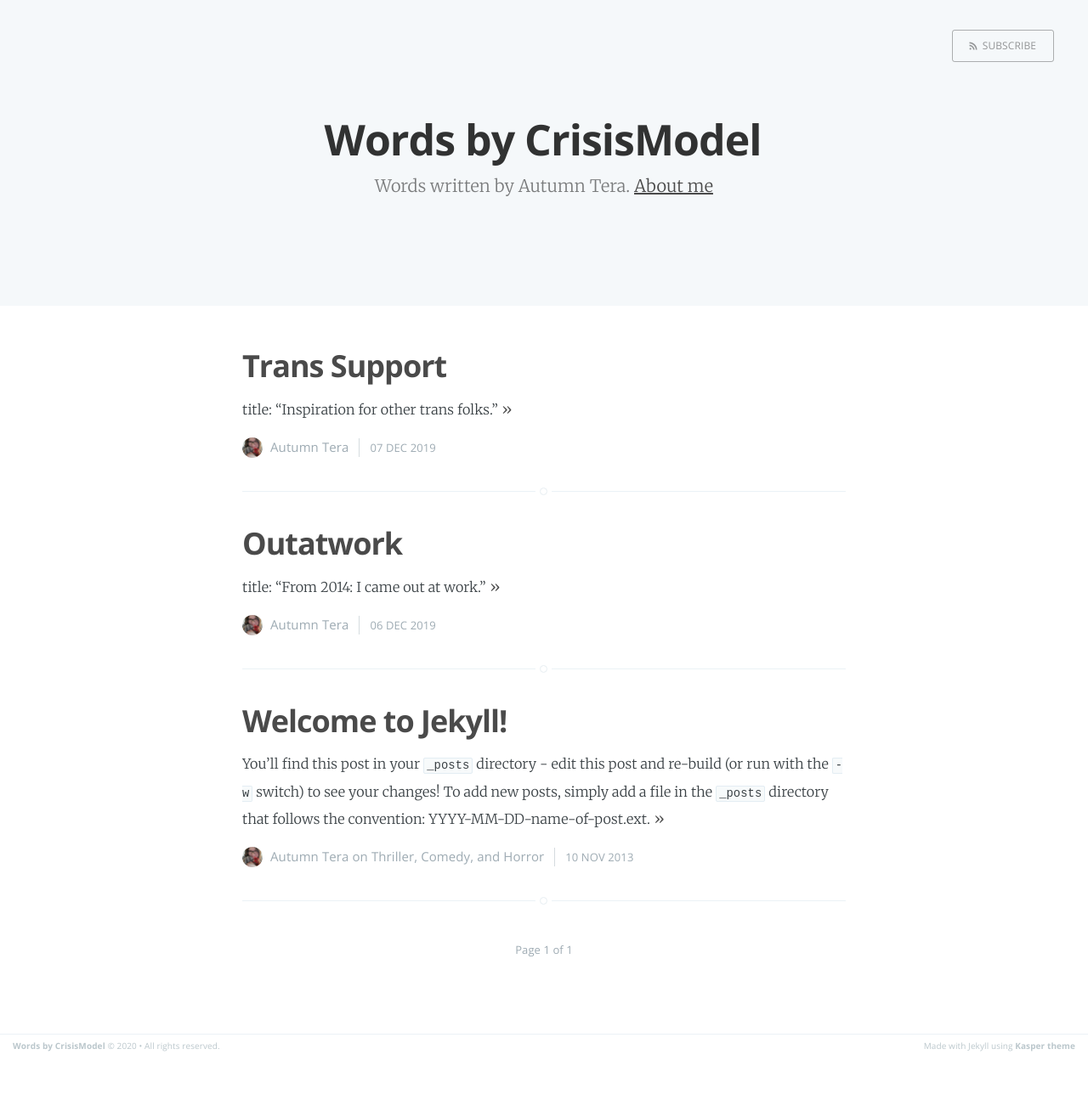
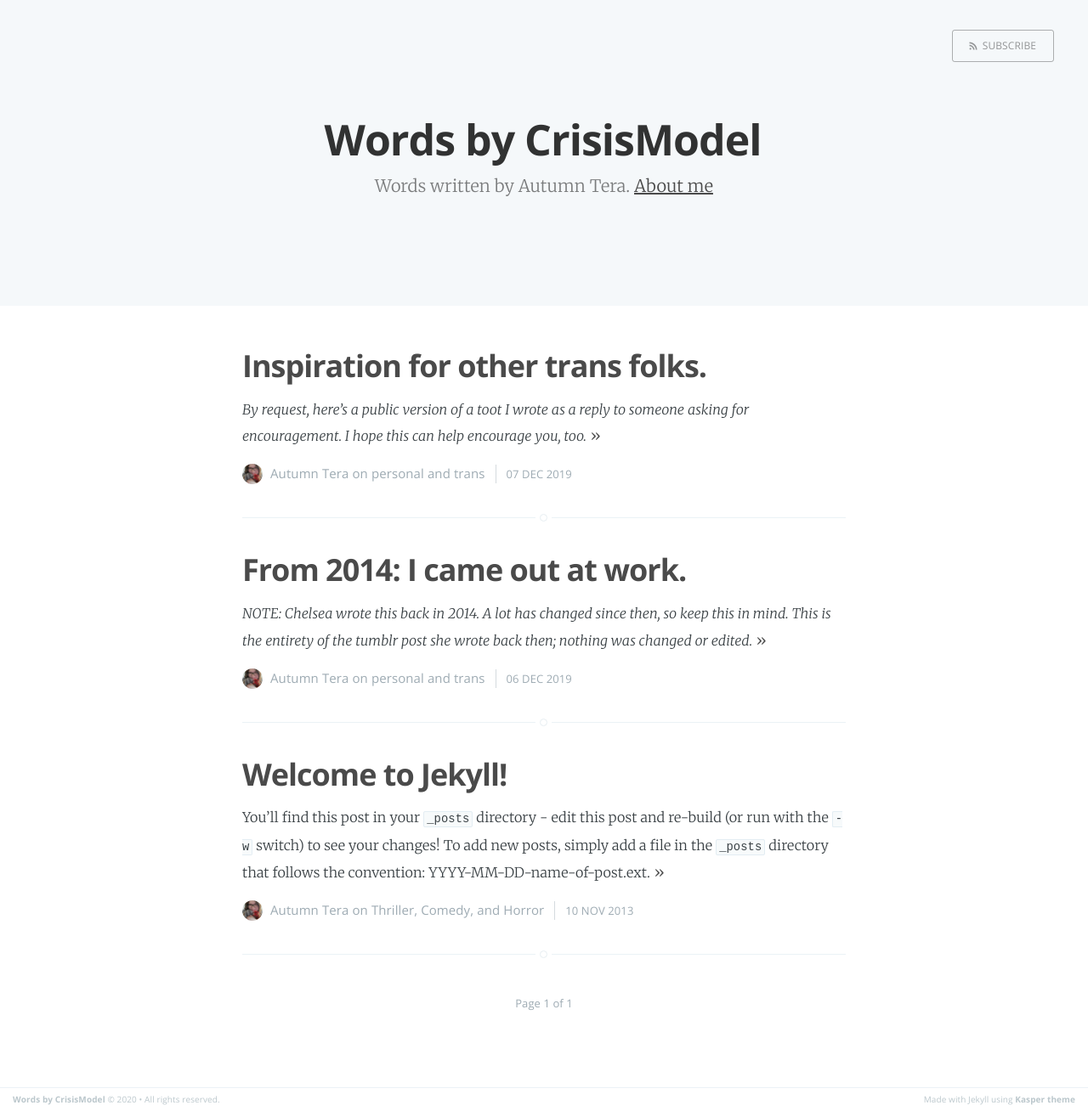
Before and after one commit to CrisisModel/crisismodel.github.io, a Jekyll site: the page built from index.html, in a window 1280 px wide. Shown: the whole page at 85% size. Built offline with Jekyll 4.4.1, drawn with Linux system fonts in a browser that asks for light colours; the list of posts is cut into pages by our own code; before the commit the page ends 1245 px from its top, so only the background shows below that.

Commit message:
Fixing post titles

```diff
--- a/_posts/2019-12-06-outatwork.md
+++ b/_posts/2019-12-06-outatwork.md
@@ -1,4 +1,9 @@
+---
+layout: post
 title:  "From 2014: I came out at work."
+date:   2019-12-06 12:00:00
+categories: personal trans
+---
 
 *NOTE: Chelsea wrote this back in 2014. A lot has changed since then, so keep this in mind. This is the entirety of the tumblr post she wrote back then; nothing was changed or edited.*
 
--- a/_posts/2019-12-07-trans-support.md
+++ b/_posts/2019-12-07-trans-support.md
@@ -1,4 +1,9 @@
+---
+layout: post
 title:  "Inspiration for other trans folks."
+date:   2019-12-07 12:00:00
+categories: personal trans
+---
 
 *By request, here's a public version of a toot I wrote as a reply to someone asking for encouragement. I hope this can help encourage you, too.*
 
```
